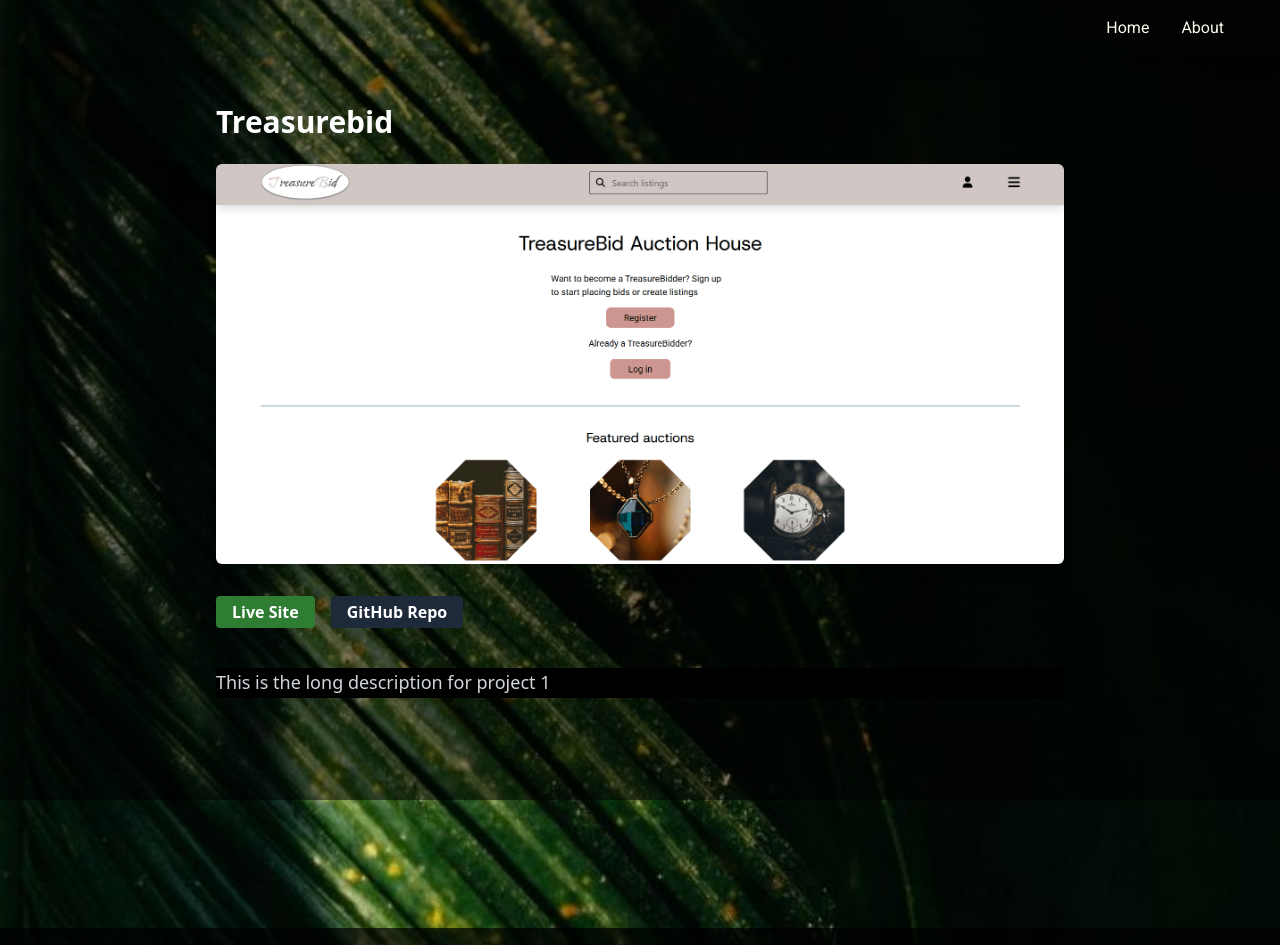
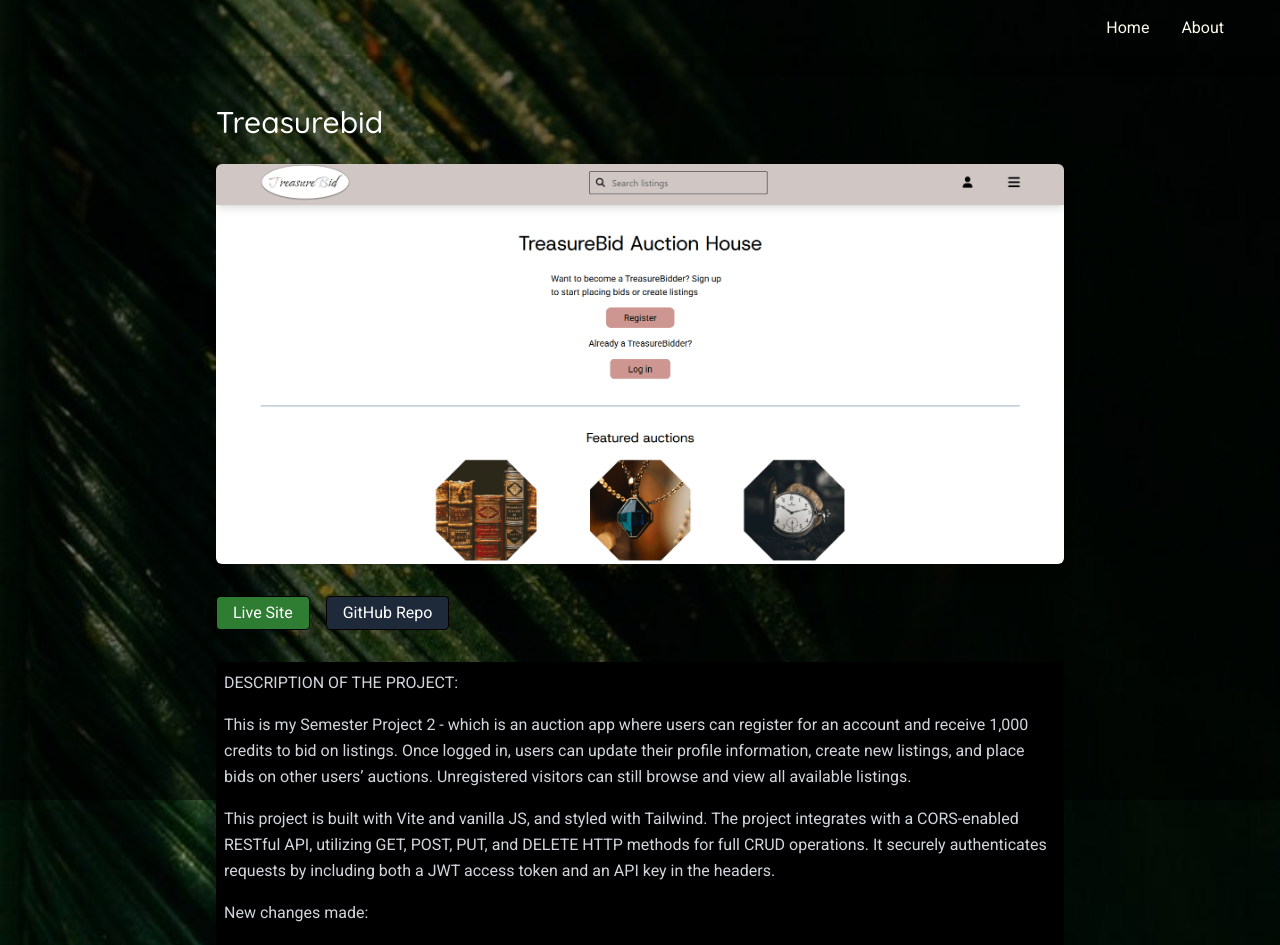
Before and after one commit to EmmaCaroline/portfolio2, a React (Vite) app: page /project/proj1 in a window 1280 px wide. Shown: the top 945 px of the page. Built offline with nearby package versions, Linux system fonts and the light colour scheme.

Commit message:
add description of projects to ProjectData component, update style for Project component

```diff
--- a/src/components/Project.jsx
+++ b/src/components/Project.jsx
@@ -12,7 +12,9 @@ const Project = () => {
 
   return (
     <div className="max-w-4xl mx-auto px-6 py-8 min-h-screen">
-      <h2 className="text-white text-3xl font-bold mb-6">{project.title}</h2>
+      <h2 className="text-white text-xl md:text-2xl lg:text-3xl font-heading font-medium mb-6">
+        {project.title}
+      </h2>
       <div className="mb-8">
         <img
           src={project.image}
@@ -25,7 +27,7 @@ const Project = () => {
           href={project.liveUrl}
           target="_blank"
           rel="noopener noreferrer"
-          className="bg-primary hover:bg-green-600 text-white font-semibold py-1 px-4 rounded transition"
+          className="bg-primary hover:bg-green-600 text-white font-body text-sm md:text-base py-1 px-4 rounded shadow-lg border border-black transition-all duration-300 hover:scale-110"
         >
           Live Site
         </a>
@@ -33,14 +35,18 @@ const Project = () => {
           href={project.repoUrl}
           target="_blank"
           rel="noopener noreferrer"
-          className="bg-gray-800 hover:bg-gray-600 text-white font-semibold py-1 px-4 rounded transition"
+          className="bg-gray-800 hover:bg-gray-600 text-white font-body text-sm md:text-base py-1 px-4 rounded shadow-lg border border-black transition-all duration-300 hover:scale-110"
         >
           GitHub Repo
         </a>
       </div>
-      <p className="text-gray-300 text-lg leading-relaxed mt-10 bg-black">
-        {project.descriptionLong}
-      </p>
+      <div className="text-gray-300 text-sm lg:text-base font-body leading-relaxed mt-8 px-2 py-2 bg-black">
+        {project.descriptionLong.split(/\n\s*\n/).map((para, i) => (
+          <p key={i} className="mb-4">
+            {para.trim()}
+          </p>
+        ))}
+      </div>
     </div>
   );
 };
--- a/src/ui/ProjectData.jsx
+++ b/src/ui/ProjectData.jsx
@@ -10,7 +10,21 @@ const projectData = [
     alt: "Screenshot of Semester Project 2",
     descriptionShort:
       "This is my Semester Project 2, built with Vite and vanilla JS, and styled with Tailwind",
-    descriptionLong: "This is the long description for project 1",
+    descriptionLong: `DESCRIPTION OF THE PROJECT:
+
+    This is my Semester Project 2 - which is an auction app where users can register for an account and receive
+    1,000 credits to bid on listings. Once logged in, users can update their profile information, create new listings,
+    and place bids on other users’ auctions. Unregistered visitors can still browse and view all available listings.
+
+    This project is built with Vite and vanilla JS, and styled with Tailwind. The project integrates with a CORS-enabled RESTful API,
+    utilizing GET, POST, PUT, and DELETE HTTP methods for full CRUD operations. It securely authenticates requests by including both a JWT
+    access token and an API key in the headers.
+
+    New changes made:
+
+    - Implemented more comprehensive API response handling by adding utility functions for fetch and error response.
+
+    - Implemented unit testing for critical functions.`,
     liveUrl: "https://treasurebid.netlify.app/",
     repoUrl: "https://github.com/EmmaCaroline/semester-project-2",
   },
@@ -21,7 +35,19 @@ const projectData = [
     alt: "Screenshot of Javascript Framworks project",
     descriptionShort:
       "This is my Javascript Frameworks project, built with Vite and React, and styled with Tailwind",
-    descriptionLong: "This is the long description for project 2",
+    descriptionLong: `DESCRIPTION OF THE PROJECT:
+
+    This is my Javascript Frameworks project - which is a React-based online shop built to learn React fundamentals.
+    It fetches product data from an API and allows users to browse products, add multiple items to their cart,
+    view the total number of products in the cart, and see the total price during checkout.
+
+    The project is built with Vite and React, and styled with Tailwind. This project marked my introduction to React;
+    learning about JavaScript frameworks revolutionized my coding experience by making it clearer, more structured, and
+    easier to maintain.
+
+    New changes made:
+
+    - Implemented small code fixes to make it correct and cleaner, and implemented JSDoc documentation. `,
     liveUrl: "https://theloopyshop.netlify.app/",
     repoUrl: "https://github.com/EmmaCaroline/js-frameworks",
   },
@@ -32,7 +58,20 @@ const projectData = [
     alt: "Screenshot of Project Exam 2",
     descriptionShort:
       "This is my Project Exam 2, built with Vite and React, and styled with Tailwind",
-    descriptionLong: "This is the long description for project 3",
+    descriptionLong: `DESCRIPTION OF THE PROJECT:
+
+    This is my Project Exam 2 - which is an online travel agency application for browsing and booking venues.
+    Users can register as either customers or venue managers. Customers can browse and search for venues, and
+    make bookings. Venue managers have all the capabilities of customers, and can also create and manage their
+    own venues, as well as view and manage bookings made to them.
+
+    The project is built with Vite and React, and styled with Tailwind. The project integrates with a CORS-enabled RESTful API,
+    utilizing GET, POST, PUT, and DELETE HTTP methods for full CRUD operations. It securely authenticates requests by including both a JWT
+    access token and an API key in the headers
+
+    New changes made:
+
+    - Updated README file `,
     liveUrl: "https://pe2-emma-holidaze.netlify.app/",
     repoUrl: "https://github.com/EmmaCaroline/project-exam-2",
   },
```
